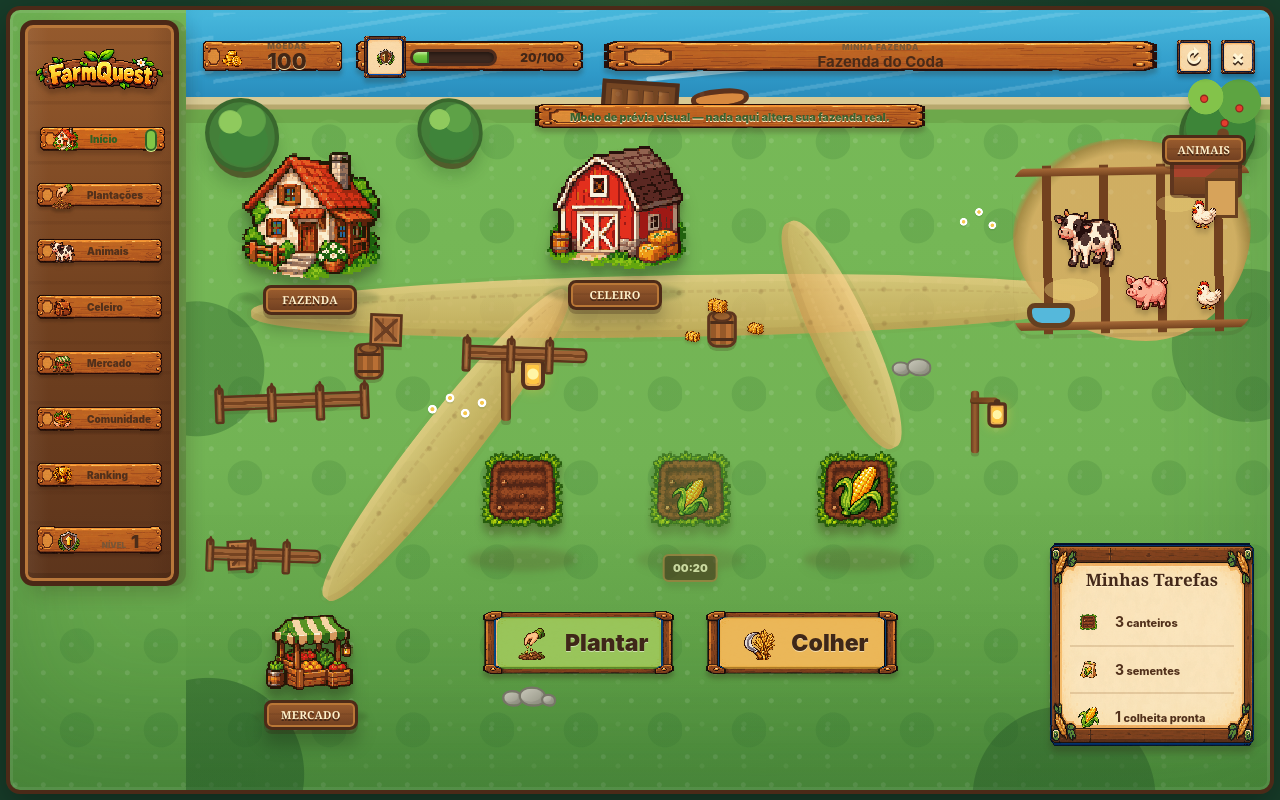
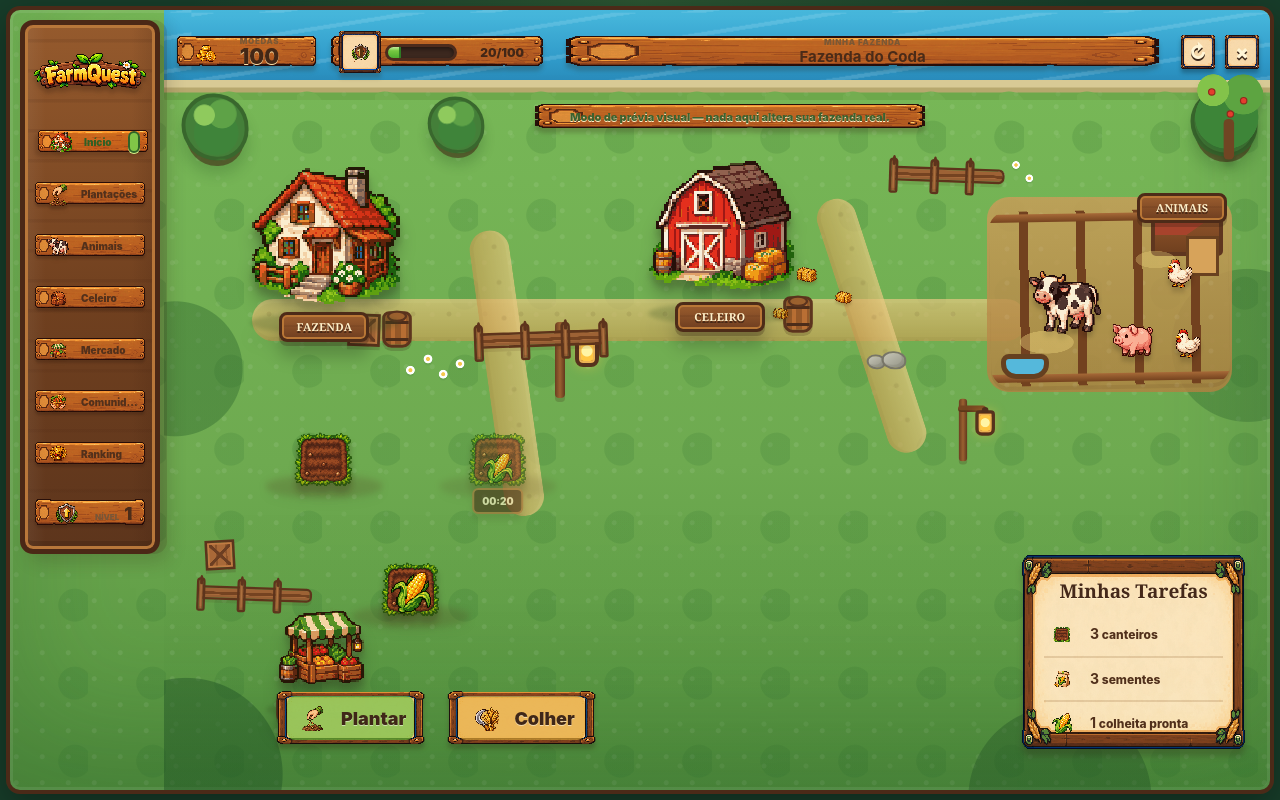
Before and after one commit to inkcodatattoo/farmquest, a Next.js app in the folder apps/web/: page /preview in a window 1280 px wide. Built offline with nearby package versions, Linux system fonts and the light colour scheme.

Commit message:
feat: compact Home to match official reference composition

```diff
--- a/apps/web/app/pixel-art.css
+++ b/apps/web/app/pixel-art.css
@@ -4063,3 +4063,451 @@
     display: none;
   }
 }
+
+
+/* FarmQuest Home v2 — composição oficial compacta */
+
+/* Layout-base da Home oficial */
+.fq-home-scene {
+  --fq-rail-width: 170px;
+  min-height: 720px;
+  background:
+    radial-gradient(circle at 83% 63%, rgba(50, 115, 48, .18) 0 16px, transparent 17px) 0 0 / 78px 78px,
+    radial-gradient(circle at 24% 72%, rgba(255,255,255,.08) 0 2px, transparent 3px) 0 0 / 26px 26px,
+    linear-gradient(180deg, #79ba58 0%, #6eaa50 58%, #55933f 100%);
+}
+
+/* Sidebar mais estreita e compacta */
+.fq-home-sidebar {
+  width: calc(var(--fq-rail-width) - 16px);
+  gap: 6px;
+  padding: 9px 8px 9px;
+}
+
+.fq-home-brand {
+  height: 78px;
+  flex-basis: 78px;
+}
+
+.fq-home-sidebar .fq-home-nav {
+  grid-auto-rows: 48px;
+  gap: 4px;
+}
+
+.fq-home-sidebar .fq-home-nav button {
+  grid-template-columns: 34px minmax(0, 1fr);
+  gap: 5px;
+  padding: 4px 9px;
+}
+
+.fq-home-sidebar .fq-home-nav button .fq-pixel-icon {
+  width: 32px;
+  height: 32px;
+}
+
+.fq-home-sidebar .fq-home-nav button strong {
+  font-size: 10px;
+}
+
+.fq-sidebar-summary {
+  min-height: 48px;
+}
+
+/* HUD mais baixo para liberar área de fazenda */
+.fq-home-hud {
+  left: calc(var(--fq-rail-width) + 10px);
+  right: 12px;
+  top: 10px;
+  height: 64px;
+  grid-template-columns: 160px 240px minmax(280px, 1fr) 84px;
+  gap: 8px;
+}
+
+.fq-hud-panel {
+  min-height: 58px;
+}
+
+.fq-coins-panel {
+  padding: 7px 21px 7px 47px;
+}
+
+.fq-xp-panel {
+  padding-top: 6px;
+  padding-bottom: 6px;
+}
+
+.fq-farm-name {
+  min-height: 58px;
+}
+
+/* Faixa azul reduzida: só pano de fundo superior */
+.fq-river {
+  left: var(--fq-rail-width);
+  height: 11.5%;
+  min-height: 78px;
+}
+
+.fq-river-bank {
+  bottom: -12px;
+  height: 32px;
+}
+
+.fq-pier,
+.fq-boat,
+.fq-river-shine {
+  display: none;
+}
+
+/* Malha curta de caminhos, semelhante à referência */
+.fq-road-network {
+  inset: 0 0 0 var(--fq-rail-width);
+}
+
+.fq-road {
+  height: 42px;
+  border-radius: 32px;
+  opacity: .78;
+  background:
+    radial-gradient(circle at 17px 15px, rgba(119, 83, 40, .16) 0 2px, transparent 3px) 0 0 / 36px 28px,
+    linear-gradient(180deg, rgba(232, 198, 126, .88), rgba(205, 159, 84, .84));
+  box-shadow:
+    inset 0 4px 0 rgba(255, 233, 175, .10),
+    inset 0 -4px 0 rgba(126, 86, 39, .08);
+}
+
+.fq-road::after {
+  display: none;
+}
+
+.fq-road-main {
+  left: 8%;
+  top: 37%;
+  width: 70%;
+  transform: rotate(0deg);
+}
+
+.fq-road-market {
+  left: 18%;
+  top: 44%;
+  width: 26%;
+  height: 40px;
+  transform: rotate(82deg);
+}
+
+.fq-road-crops {
+  left: 52%;
+  top: 38%;
+  width: 24%;
+  height: 40px;
+  transform: rotate(72deg);
+}
+
+/* Árvores ficam nas bordas em vez do meio da composição */
+.fq-tree-left {
+  left: calc(var(--fq-rail-width) + .6%) !important;
+  top: 9.5% !important;
+  transform: scale(.78);
+}
+
+.fq-tree-center {
+  left: 32% !important;
+  top: 9.2% !important;
+  transform: scale(.66);
+}
+
+.fq-tree-right {
+  right: .2% !important;
+  top: 9% !important;
+  transform: scale(.78);
+}
+
+.fq-apple-tree {
+  right: .3%;
+  top: 7%;
+  transform: scale(.58);
+}
+
+/* Construções: maiores e mais próximas */
+.fq-home-scene .fq-home-house {
+  left: calc(var(--fq-rail-width) + 4%) !important;
+  top: 15% !important;
+  width: 250px !important;
+  height: 250px !important;
+}
+
+.fq-home-scene .fq-home-barn {
+  left: 49% !important;
+  top: 15% !important;
+  width: 232px !important;
+  height: 232px !important;
+}
+
+.fq-home-scene .fq-home-market {
+  left: calc(var(--fq-rail-width) + 6%) !important;
+  bottom: 8% !important;
+  width: 165px !important;
+  height: 165px !important;
+}
+
+.fq-location-sign {
+  min-width: 90px;
+  font-size: 11px;
+}
+
+/* Curral colocado ao lado do celeiro, como na referência */
+.fq-home-animal-pen {
+  right: 7%;
+  top: 24%;
+  width: 280px;
+  height: 210px;
+  border-radius: 22px;
+  background:
+    radial-gradient(circle at 20px 18px, rgba(255,255,255,.06) 0 2px, transparent 3px) 0 0 / 34px 34px,
+    linear-gradient(180deg, rgba(199,158,89,.86), rgba(176,130,66,.84));
+}
+
+.fq-pen-fence {
+  inset: 13px 3px 7px;
+  border-radius: 18px;
+}
+
+.fq-home-cow {
+  left: 24px;
+  top: 50px;
+  width: 108px;
+  height: 108px;
+}
+
+.fq-home-pig {
+  left: 112px;
+  bottom: 18px;
+  width: 68px;
+  height: 68px;
+}
+
+.fq-home-chicken-a {
+  right: 28px;
+  top: 52px;
+}
+
+.fq-home-chicken-b {
+  right: 20px;
+  bottom: 25px;
+}
+
+/* Canteiros diretamente no terreno, agrupados em bloco 2x2 */
+.fq-home-plots {
+  position: absolute;
+  left: calc(var(--fq-rail-width) + 8%);
+  top: 50%;
+  z-index: 18;
+  width: 390px;
+  height: 275px;
+  display: grid;
+  grid-template-columns: repeat(2, 175px);
+  grid-template-rows: repeat(2, 128px);
+  gap: 14px 18px;
+  justify-content: start;
+  align-content: start;
+}
+
+.fq-home-plot {
+  width: 175px;
+  min-height: 128px;
+  height: 128px;
+}
+
+.fq-home-plot:nth-child(3) {
+  grid-column: 1 / 3;
+  width: 175px;
+  justify-self: center;
+}
+
+.fq-home-plot::before {
+  inset: 0;
+  transform: scale(1.08);
+}
+
+.fq-home-plot.is-planted .fq-home-plot-art {
+  width: 47%;
+  height: 47%;
+}
+
+.fq-home-plot.is-ready .fq-home-plot-art {
+  width: 62%;
+  height: 62%;
+}
+
+.fq-plot-timer {
+  bottom: 2px;
+  font-size: 10px;
+}
+
+/* Ações logo abaixo dos canteiros */
+.fq-home-actions {
+  left: calc(var(--fq-rail-width) + 8.5%);
+  bottom: 5%;
+  width: 370px;
+  display: grid;
+  grid-template-columns: 1fr 1fr;
+  gap: 12px;
+}
+
+.fq-panel-button {
+  min-height: 58px;
+}
+
+.fq-panel-button .fq-pixel-icon {
+  width: 36px;
+  height: 36px;
+}
+
+.fq-panel-button strong {
+  font-size: 18px;
+}
+
+/* Tarefas menor, no canto inferior direito */
+.fq-task-panel {
+  right: 1.5%;
+  bottom: 3%;
+  width: 235px;
+  min-height: 205px;
+  padding: 38px 28px 23px;
+}
+
+.fq-task-panel h2 {
+  font-size: 19px;
+  margin-bottom: 8px;
+}
+
+.fq-task-row {
+  min-height: 44px;
+  grid-template-columns: 40px 1fr;
+  font-size: 12px;
+}
+
+.fq-task-row .fq-pixel-icon {
+  width: 36px;
+  height: 36px;
+}
+
+/* Decoração aproximada à composição oficial */
+.fq-fence-a {
+  left: calc(var(--fq-rail-width) + 24%);
+  top: 41%;
+  width: 150px;
+}
+
+.fq-fence-b {
+  left: 69%;
+  top: 20%;
+  width: 138px;
+}
+
+.fq-fence-c {
+  left: calc(var(--fq-rail-width) + 1.5%);
+  bottom: 24%;
+  width: 145px;
+}
+
+.fq-lantern-left {
+  left: calc(var(--fq-rail-width) + 31%);
+  top: 40%;
+}
+
+.fq-lantern-right {
+  right: 24%;
+  top: 49%;
+}
+
+.fq-barrel-house {
+  left: calc(var(--fq-rail-width) + 17%);
+  top: 38%;
+}
+
+.fq-barrel-barn {
+  left: 61%;
+  top: 36%;
+}
+
+.fq-hay-one { left: 61%; top: 31%; }
+.fq-hay-two { left: 64%; top: 34%; }
+.fq-hay-three { left: 59%; top: 36%; }
+
+.fq-flowers-a {
+  left: calc(var(--fq-rail-width) + 18%);
+  top: 43%;
+}
+
+.fq-flowers-b {
+  right: 16%;
+  top: 18%;
+}
+
+.fq-stones-a {
+  left: calc(var(--fq-rail-width) + 26%);
+  bottom: 7%;
+}
+
+.fq-stones-b {
+  right: 27%;
+  top: 42%;
+}
+
+/* Neutraliza regras antigas do bloco "Cultivos" */
+.fq-crop-zone {
+  display: contents !important;
+}
+
+/* Ajustes para 1366px */
+@media (max-width: 1380px) {
+  .fq-home-scene {
+    --fq-rail-width: 154px;
+  }
+
+  .fq-home-sidebar {
+    width: 140px;
+  }
+
+  .fq-home-hud {
+    grid-template-columns: 145px 220px minmax(220px, 1fr) 80px;
+  }
+
+  .fq-home-scene .fq-home-house {
+    width: 220px !important;
+    height: 220px !important;
+  }
+
+  .fq-home-scene .fq-home-barn {
+    left: 48% !important;
+    width: 210px !important;
+    height: 210px !important;
+  }
+
+  .fq-home-animal-pen {
+    right: 3%;
+    width: 245px;
+    height: 195px;
+  }
+
+  .fq-home-plots {
+    left: calc(var(--fq-rail-width) + 6.5%);
+    width: 350px;
+    grid-template-columns: repeat(2, 156px);
+    grid-template-rows: repeat(2, 116px);
+  }
+
+  .fq-home-plot {
+    width: 156px;
+    height: 116px;
+    min-height: 116px;
+  }
+
+  .fq-home-plot:nth-child(3) {
+    width: 156px;
+  }
+
+  .fq-home-actions {
+    width: 330px;
+  }
+}
```
